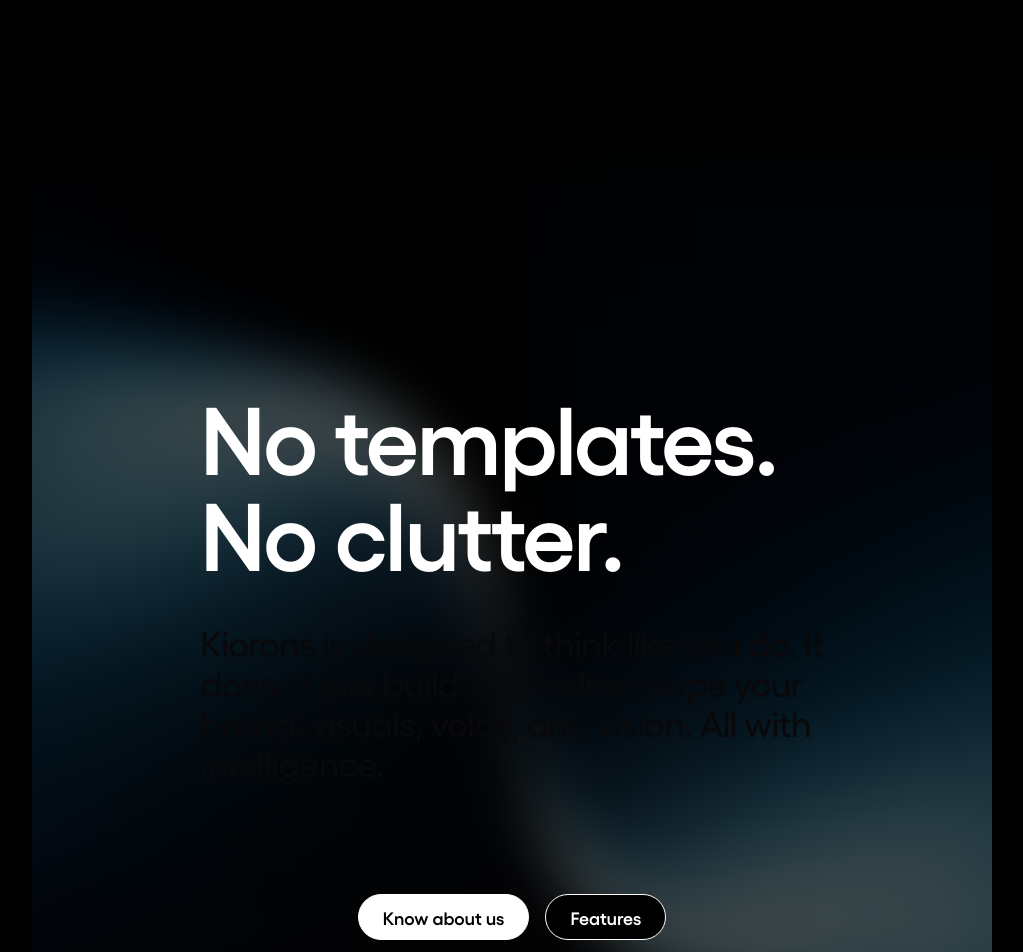
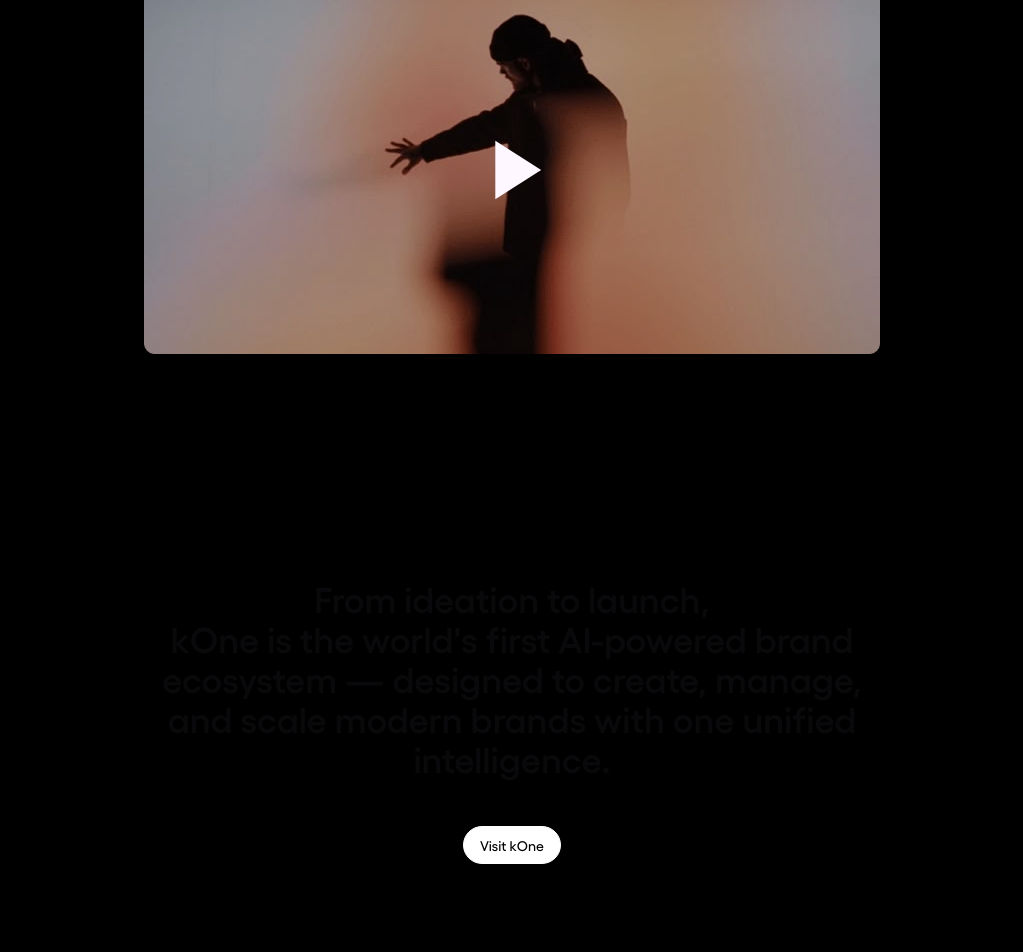
Before and after one commit to Piyush289kumar/kiorons_ai, a Next.js app: page / in a window 1280 px wide. Shown: the part 2420-3372 px from the top of the page, without its empty margins (128-1151 px from the left). Built offline with nearby package versions, Linux system fonts and the light colour scheme.

Commit message:
Update Landing Page - Add Video Section

```diff
--- a/src/app/layouts/HeroSection.js
+++ b/src/app/layouts/HeroSection.js
@@ -156,7 +156,7 @@
           visible: { opacity: 1, y: 0 },
         }}
         transition={{ duration: 0.6 }}
-        className="font-gellix px-4 sm:px-28 text-center mt-28 mb-12 md:my-64"
+        className="font-gellix px-4 sm:px-28 text-center md:my-56"
       >
         <div>
           <motion.p
@@ -178,8 +178,49 @@
           >
             kOne
           </h1>
+
+          <div className="relative mt-32 w-full">
+            <Image
+              src="/assets/images/Webapp/Home/videoSection.png"
+              alt="Video Background"
+              width={900}
+              height={900}
+              className="w-full"
+            />
+
+            <Image
+              src="/assets/images/icons/play_arrow.svg"
+              alt="Play Button"
+              width={100}
+              height={100}
+              className="absolute top-1/2 left-1/2 transform -translate-x-1/2 -translate-y-1/2 cursor-pointer"
+              priority
+            />
+          </div>
         </div>
       </motion.section>
+
+      <motion.section
+        ref={ref4}
+        initial="hidden"
+        animate={controls3}
+        variants={{
+          hidden: { opacity: 0, y: 50 },
+          visible: { opacity: 1, y: 0 },
+        }}
+        transition={{ duration: 0.6 }}
+        className="font-gellix px-4 sm:px-28 text-center md:my-56"
+      >
+        <div>
+          <p className="text-base sm:text-lg md:text-4xl font-semibold">From ideation to launch,</p>
+          <p className="text-base sm:text-lg md:text-4xl font-semibold text-center mb-12">
+            kOne is the world's first AI-powered brand ecosystem — designed to create, manage, and
+            scale modern brands with one unified intelligence.
+          </p>
+          <LandingPageButton text="Visit kOne" color="white" />
+        </div>
+      </motion.section>
+
       {/* "No templates" Section */}
       <motion.section
         ref={ref4}
```
Also changed, not shown: public/assets/images/Webapp/Home/videoSection.png (added), public/assets/images/icons/play_arrow.svg (added).
